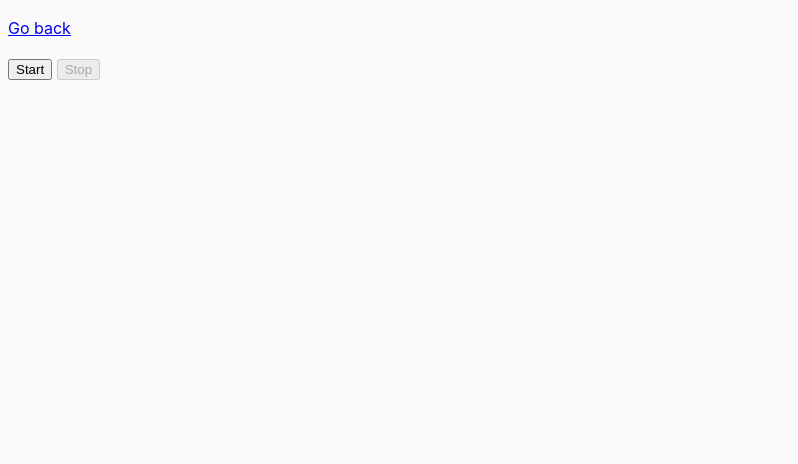
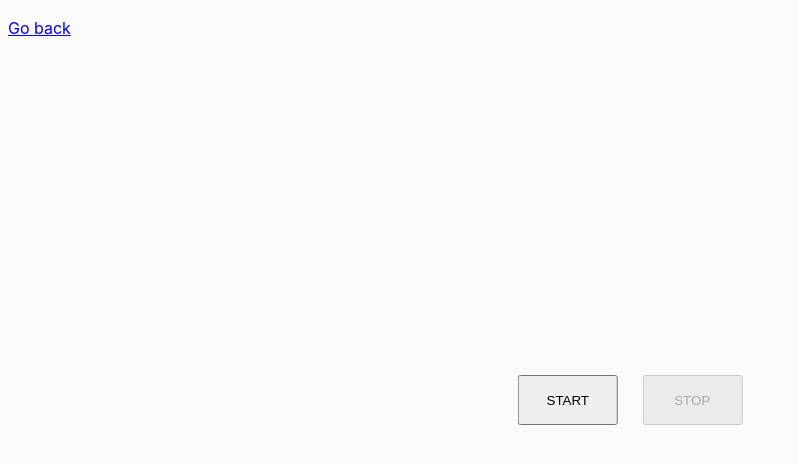
Before and after one commit to OleksandrVoitko/goit-js-hw-09, a website built with Parcel: page src/01-color-switcher.html in a window 1280 px wide. Shown: the whole page, without its empty margins (0-798 px from the left). Built offline with nearby package versions, Linux system fonts and the light colour scheme.

Commit message:
Task 01 isdone

```diff
--- a/src/01-color-switcher.html
+++ b/src/01-color-switcher.html
@@ -5,12 +5,29 @@
     <meta name="viewport" content="width=device-width, initial-scale=1.0" />
     <title>Color switcher</title>
     <link rel="stylesheet" href="css/common.css" />
+    <style>
+      div {
+        position: fixed; /* or absolute */
+        top: 50%;
+        left: 50%;
+        transform: translate(-50%, -50%);
+
+      }
+      button {
+        margin-right: 20px;
+        height: 50px;
+        width: 100px;
+
+        text-transform: uppercase;
+      }
+    </style>
   </head>
   <body>
     <p><a href="index.html">Go back</a></p>
-
-    <button type="button" data-start>Start</button>
-    <button type="button" data-stop>Stop</button>
+    <div>
+      <button type="button" data-start>Start</button>
+      <button type="button" data-stop>Stop</button>
+    </div>
 
     <script src="js/01-color-switcher.js"></script>
   </body>
```
